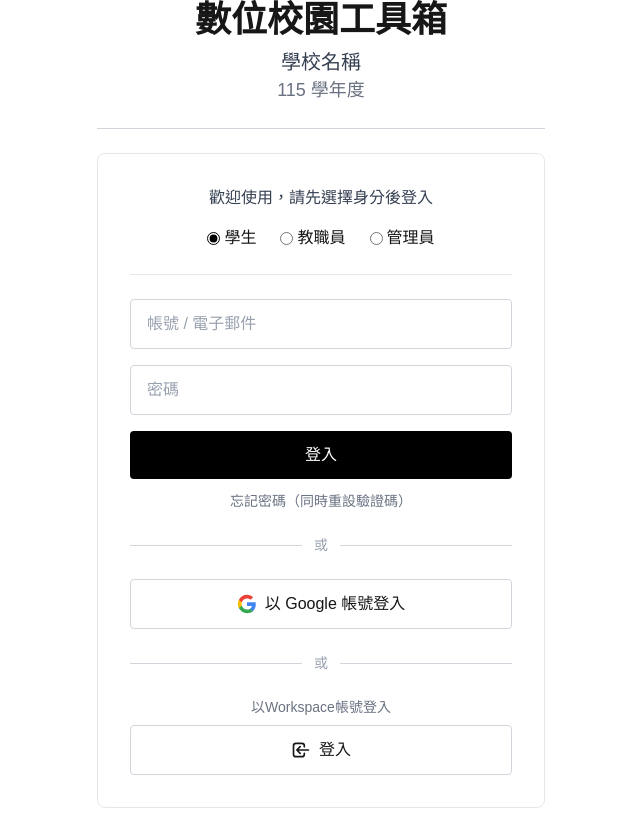
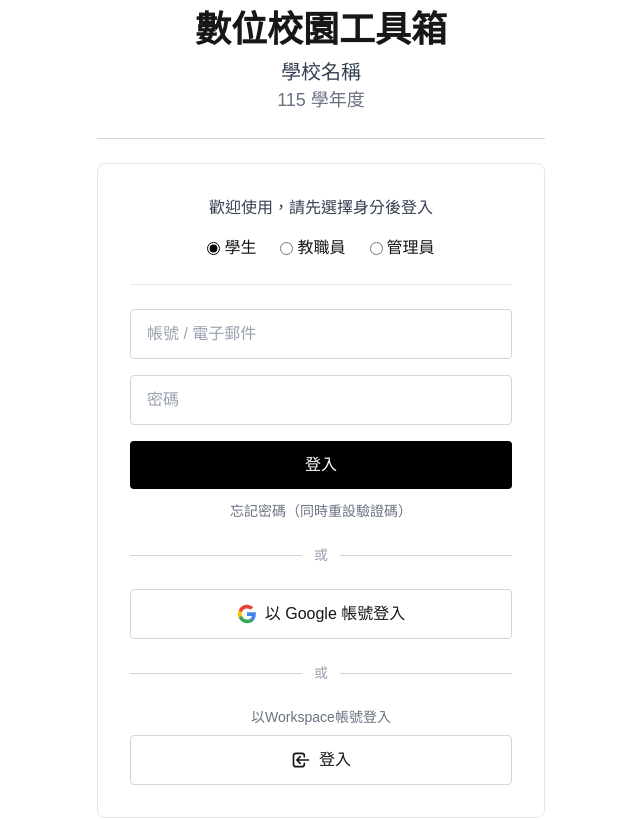
Before and after one commit to takan003/campus-toolkit, a Next.js app: page / in a window 1280 px wide. Shown: the top 820 px of the page, without its empty margins (319-959 px from the left). Built offline with nearby package versions, Linux system fonts and the light colour scheme; no server answers; the database is empty.

Commit message:
修正版本號加1、調整標題上邊界10px

```diff
--- a/scripts/version.js
+++ b/scripts/version.js
@@ -6,7 +6,7 @@
   const count = execSync("git rev-list --count HEAD", { encoding: "utf-8" }).trim();
   const date = execSync('git log -1 --format=%cd --date=short', { encoding: "utf-8" }).trim();
 
-  const data = { version: `0.${count}`, date };
+  const data = { version: `0.${parseInt(count) + 1}`, date };
   const filePath = path.join(__dirname, "..", "src", "version.json");
   fs.writeFileSync(filePath, JSON.stringify(data, null, 2));
   console.log(`Version: ${data.version}, Date: ${data.date}`);
--- a/src/app/page.tsx
+++ b/src/app/page.tsx
@@ -27,7 +27,7 @@
   }, []);
 
   return (
-    <div className="min-h-screen flex flex-col items-center justify-center bg-white px-4">
+    <div className="min-h-screen flex flex-col items-center justify-center bg-white px-4 pt-[10px]">
       {/* 標題區域 */}
       <div className="text-center mb-6">
         <h1 className="text-4xl font-bold mb-2">數位校園工具箱</h1>
```
